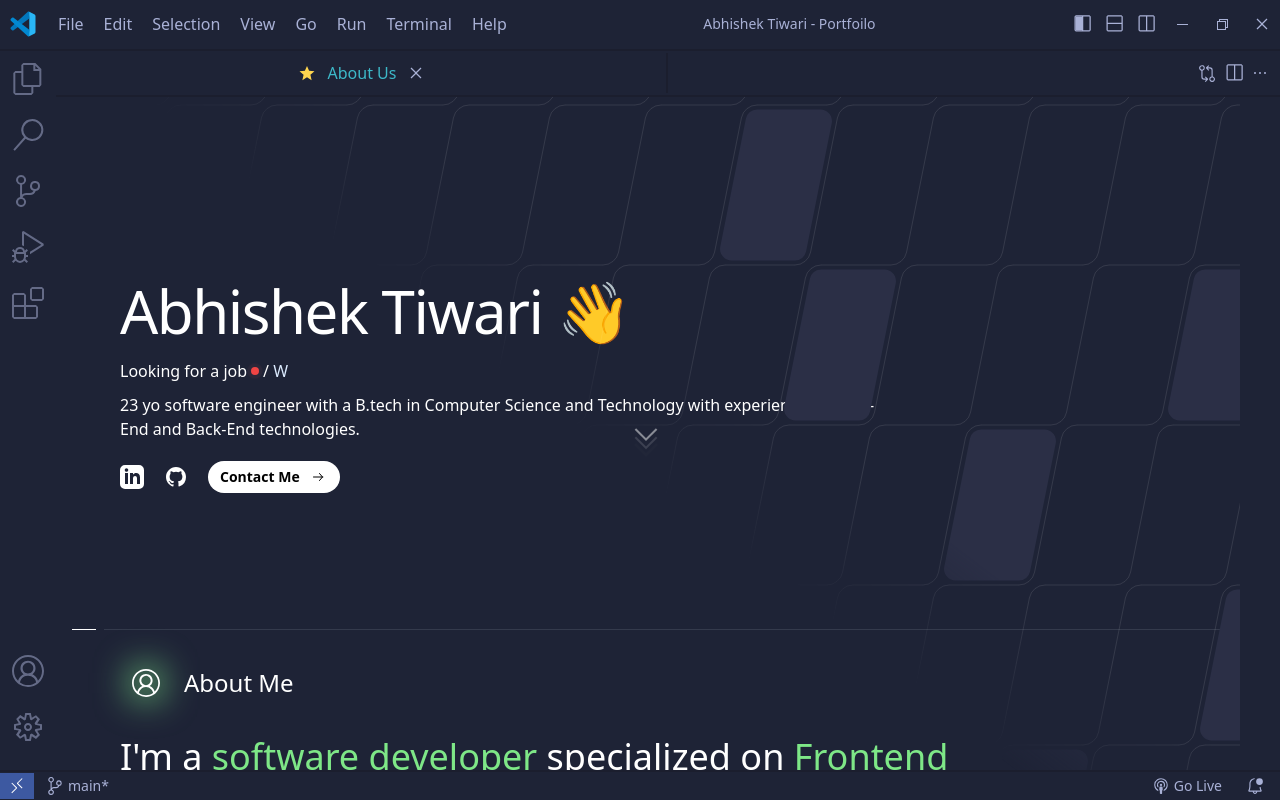
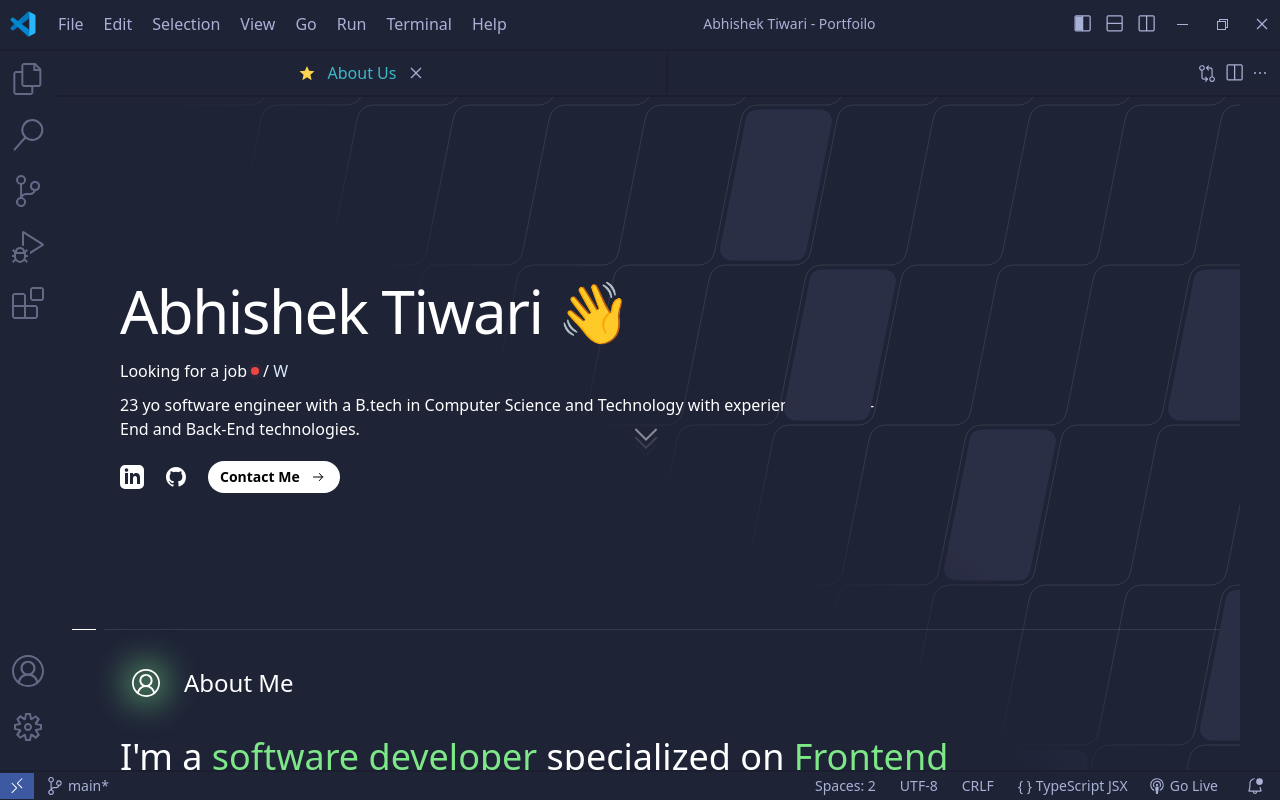
Before and after one commit to abhishekjmd/portfolio-freelance-web, a React (Vite) app: page / in a window 1280 px wide. Built offline with nearby package versions, Linux system fonts and the light colour scheme.

Commit message:
made footer responsive for desktop screens

```diff
--- a/src/components/Header.tsx
+++ b/src/components/Header.tsx
@@ -1,12 +1,6 @@
 import React from "react";
 import VSCode from "../icons/vscode";
 import ChromeMenu from "../icons/chrome-menu";
-import ToggleSidebar from "../icons/toggled-sidebar";
-import SplitVerticalUntoggled from "../icons/split-vertical-untoggle";
-import SplitHorizontal from "../icons/split-horizontal";
-import ChromeMinimize from "../icons/chrome-minimize";
-import ChromeRestore from "../icons/chrome-restore";
-import ChromeClose from "../icons/chrome-close";
 import { HeaderMenu, headerRightIcons } from "../constant/data";
 
 function Header() {
--- a/src/components/footer.tsx
+++ b/src/components/footer.tsx
@@ -16,7 +16,13 @@
           <span className="ml-1">main*</span>
         </div>
       </div>
-        <div className="flex px-2 justify-center items-center gap-2">
+      <div className="flex px-2 justify-center items-center gap-3">
+        <div className="hidden lg:flex gap-6 justify-center items-center">
+          <span>Spaces: 2</span>
+          <span>UTF-8</span>
+          <span>CRLF</span>
+          <span>&#123; &#125; TypeScript JSX</span>
+        </div>
         <div className="flex justify-center items-center py-1 px-2 hover:bg-[#282e44]">
           <RadioTower />
           <span className="ml-1">Go Live</span>
--- /dev/null
+++ b/src/icons/info.tsx
@@ -0,0 +1,12 @@
+export default function Info() {
+    return (
+      <svg xmlns="http://www.w3.org/2000/svg" width="16" height="16" fill="none" viewBox="0 0 18 18">
+        <path
+          fill="currentColor"
+          fillRule="evenodd"
+          d="M9.675 1.125c1.8.112 3.487 1.012 4.725 2.25 1.462 1.575 2.25 3.487 2.25 5.737 0 1.8-.675 3.488-1.8 4.95-1.125 1.35-2.7 2.363-4.5 2.7-1.8.338-3.6.113-5.175-.787-1.575-.9-2.813-2.25-3.488-3.938-.675-1.687-.787-3.6-.225-5.287.563-1.8 1.575-3.263 3.15-4.275 1.463-1.013 3.263-1.463 5.063-1.35zm.562 14.512a6.91 6.91 0 003.825-2.362c.9-1.238 1.463-2.7 1.35-4.275 0-1.8-.675-3.6-1.912-4.838-1.125-1.125-2.475-1.8-4.05-1.912-1.463-.113-3.038.225-4.275 1.125a6.806 6.806 0 00-2.588 3.712c-.45 1.463-.45 3.038.225 4.5.675 1.463 1.688 2.588 3.038 3.376a6.03 6.03 0 004.387.675zm-1.35-7.2l2.7-2.812.788.787-2.7 2.813 2.7 2.813-.788.787-2.7-2.813-2.7 2.813-.787-.787 2.7-2.813-2.7-2.813.787-.787 2.7 2.812z"
+          clipRule="evenodd"
+        ></path>
+      </svg>
+    );
+  }
--- /dev/null
+++ b/src/icons/warning.tsx
@@ -0,0 +1,12 @@
+export default function Warning() {
+    return (
+      <svg xmlns="http://www.w3.org/2000/svg" width="16" height="16" fill="none" viewBox="0 0 18 18">
+        <path
+          fill="currentColor"
+          fillRule="evenodd"
+          d="M8.505 1.125h.99l7.357 13.793-.495.832H1.62l-.495-.832 7.38-13.793zM9 2.565l-6.435 12.06h12.847L9 2.565zM9.703 13.5v-1.125H8.297V13.5h1.406zm-1.406-2.25v-4.5h1.406v4.5H8.297z"
+          clipRule="evenodd"
+        ></path>
+      </svg>
+    );
+  }
```
Also changed, not shown: src/constant/data.tsx (+6 -3 lines), 1 other file (tests, documents, lock files or other folders). Lines whose indentation alone changed are shown as unchanged.
